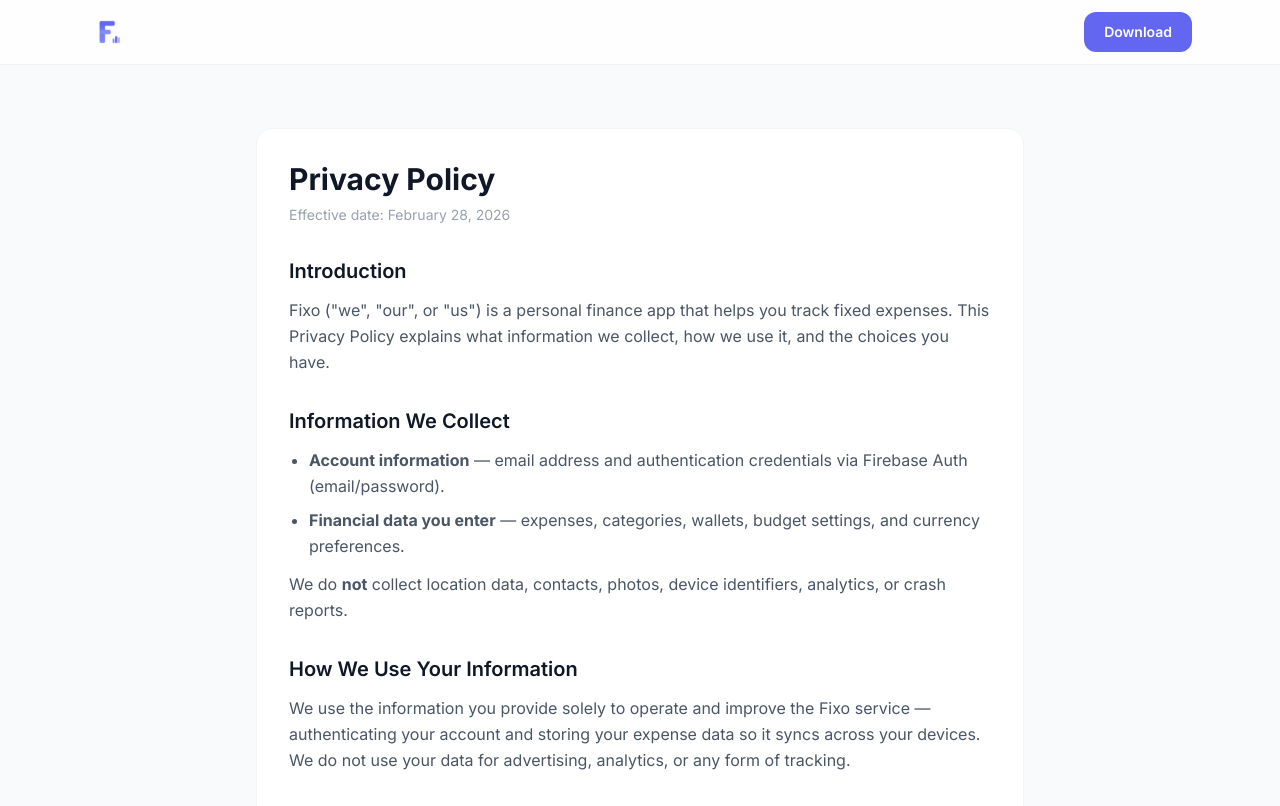
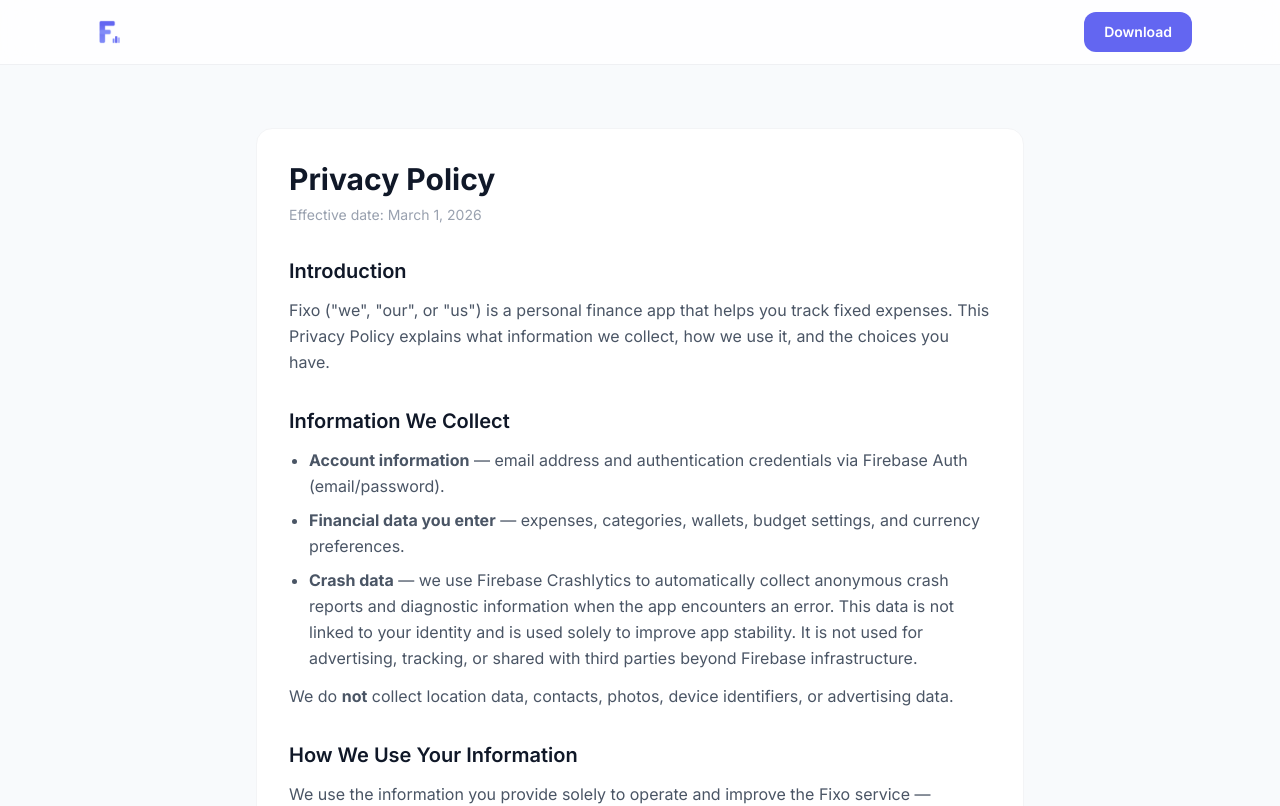
Before and after one commit to fixo-app-com/web, a React (Vite) app: page /privacy in a window 1280 px wide. Shown: the top 806 px of the page. Built offline with nearby package versions, Linux system fonts and the light colour scheme.

Commit message:
change privacy

```diff
--- a/src/pages/PrivacyPolicyPage.tsx
+++ b/src/pages/PrivacyPolicyPage.tsx
@@ -11,7 +11,7 @@
         <div className="bg-white rounded-2xl border border-gray-100 p-8">
           <h1 className="text-3xl font-bold mb-2">Privacy Policy</h1>
           <p className="text-sm text-gray-400 mb-8">
-            Effective date: February 28, 2026
+            Effective date: March 1, 2026
           </p>
 
           <section className="mb-8">
@@ -33,13 +33,21 @@
                 authentication credentials via Firebase Auth (email/password).
               </li>
               <li>
-                <strong>Financial data you enter</strong> — expenses, categories,
-                wallets, budget settings, and currency preferences.
+                <strong>Financial data you enter</strong> — expenses,
+                categories, wallets, budget settings, and currency preferences.
+              </li>
+              <li>
+                <strong>Crash data</strong> — we use Firebase Crashlytics to
+                automatically collect anonymous crash reports and diagnostic
+                information when the app encounters an error. This data is not
+                linked to your identity and is used solely to improve app
+                stability. It is not used for advertising, tracking, or shared
+                with third parties beyond Firebase infrastructure.
               </li>
             </ul>
             <p className="text-gray-600 leading-relaxed mt-3">
-              We do <strong>not</strong> collect location data, contacts, photos,
-              device identifiers, analytics, or crash reports.
+              We do <strong>not</strong> collect location data, contacts,
+              photos, device identifiers, or advertising data.
             </p>
           </section>
 
@@ -69,9 +77,10 @@
           <section className="mb-8">
             <h2 className="text-xl font-semibold mb-3">Data Sharing</h2>
             <p className="text-gray-600 leading-relaxed">
-              We do not sell, rent, or share your personal information with third
-              parties. Firebase (Google) acts as our infrastructure provider and
-              processes data on our behalf under their terms of service.
+              We do not sell, rent, or share your personal information with
+              third parties. Firebase (Google) acts as our infrastructure
+              provider and processes data on our behalf under their terms of
+              service.
             </p>
           </section>
 
@@ -81,8 +90,8 @@
             </h2>
             <p className="text-gray-600 leading-relaxed">
               Your data is retained as long as your account exists. You can
-              delete your account and all associated data directly from the
-              app in Settings. Alternatively, contact us at{" "}
+              delete your account and all associated data directly from the app
+              in Settings. Alternatively, contact us at{" "}
               <a
                 href="mailto:support@fixo-app.com"
                 className="text-fixo-500 hover:underline"
@@ -94,9 +103,7 @@
           </section>
 
           <section className="mb-8">
-            <h2 className="text-xl font-semibold mb-3">
-              Children's Privacy
-            </h2>
+            <h2 className="text-xl font-semibold mb-3">Children's Privacy</h2>
             <p className="text-gray-600 leading-relaxed">
               Fixo is not directed at children under 13. We do not knowingly
               collect personal information from children. If you believe a child
```
